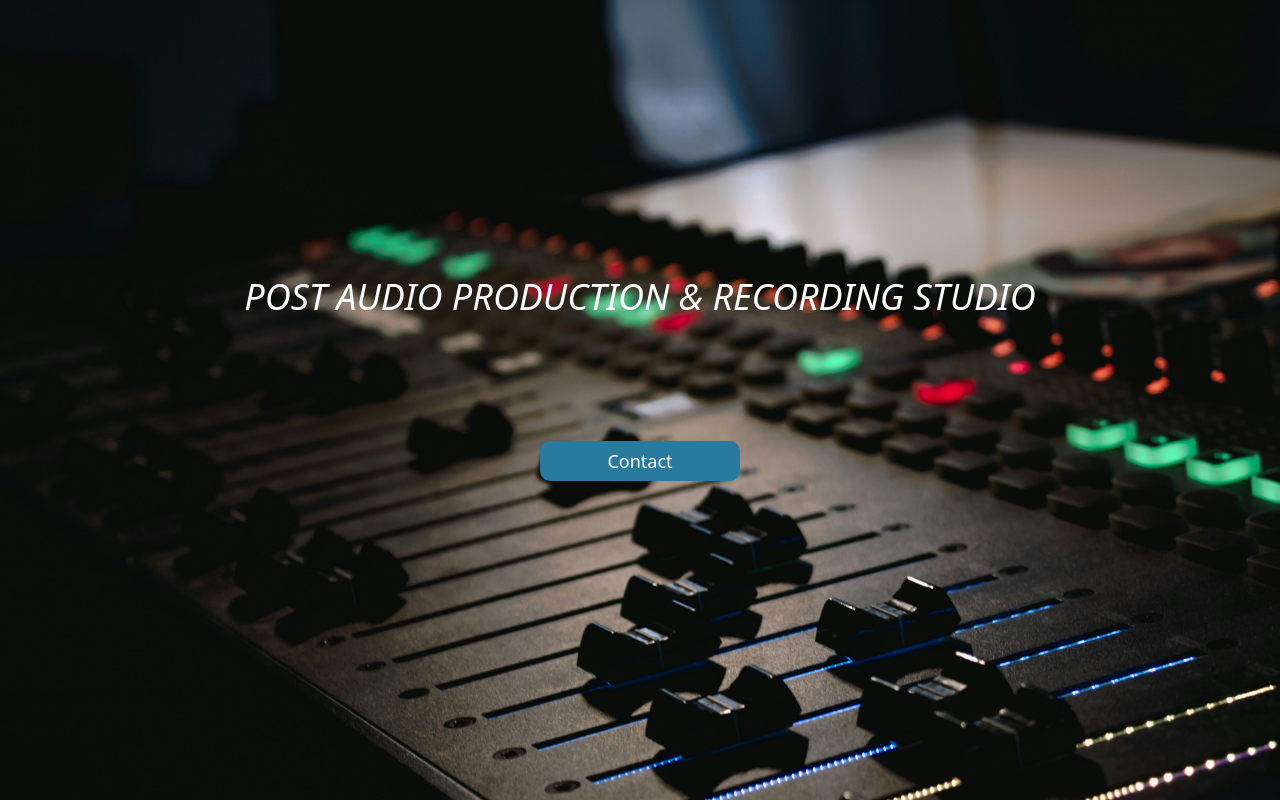
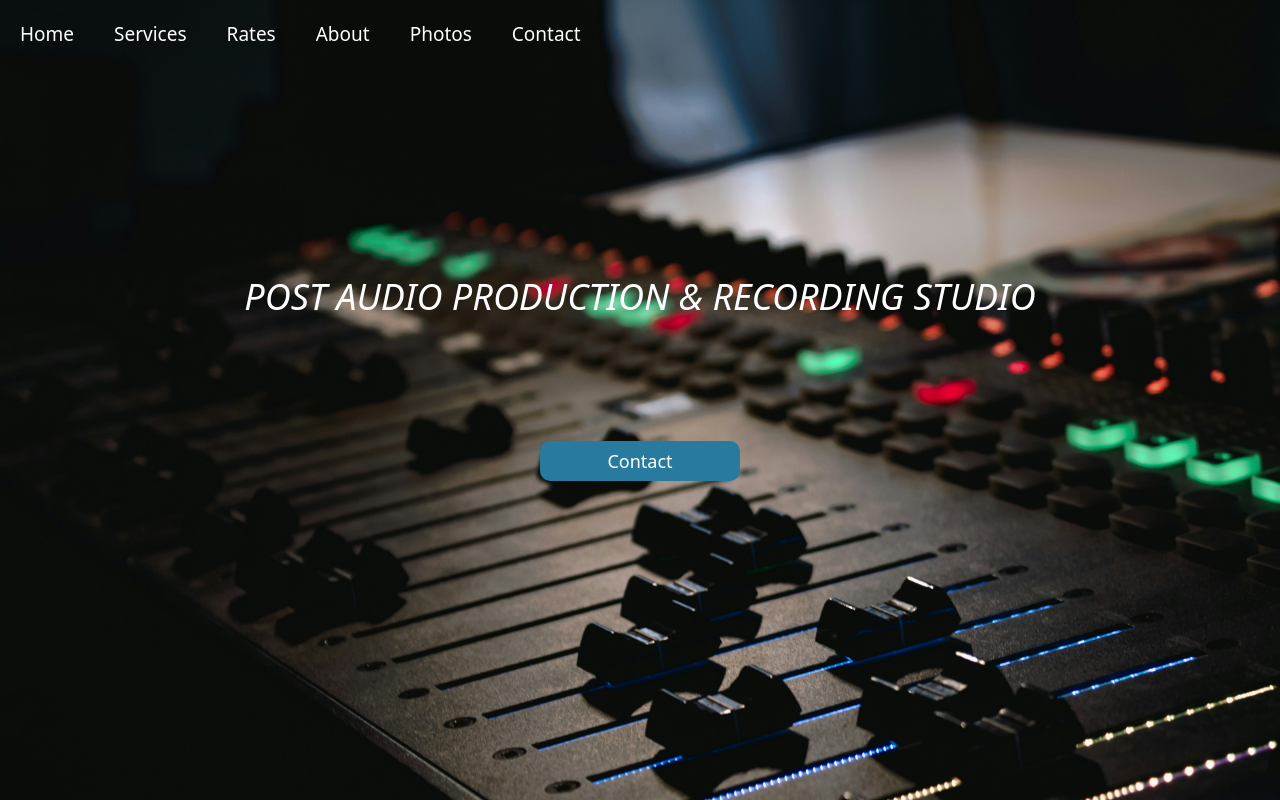
Before and after one commit to dylanhoryza/sideline-records, a React (Vite) app: page / in a window 1280 px wide. Shown: the top 800 px of the page. Built offline with nearby package versions, Linux system fonts and the light colour scheme.

Commit message:
added header and nav components

```diff
--- a/src/App.jsx
+++ b/src/App.jsx
@@ -2,12 +2,13 @@ import { useState } from 'react'
 import { Outlet } from 'react-router-dom';
 import './App.css'
 import 'bootstrap/dist/css/bootstrap.min.css';
+import Header from './components/Header';
 
 function App() {
   return (
     <div className='app-wrapper'>
     <div className='app-container'>
-
+      <Header />
       <Outlet />
     </div>
 
--- /dev/null
+++ b/src/components/Header.jsx
@@ -0,0 +1,12 @@
+import Navbar from "./Navbar";
+
+import '../styles/header.css'
+export default function Header() {
+  return (
+    <div>
+
+
+      <Navbar />
+    </div>
+  );
+}
--- /dev/null
+++ b/src/components/Navbar.jsx
@@ -0,0 +1,78 @@
+import React, { useState, useEffect, useRef } from 'react';
+import { Link } from 'react-router-dom';
+import '../styles/navbar.css';
+
+
+const Navbar = () => {
+  const [isOpen, setIsOpen] = useState(false);
+  const menuRef = useRef(null);
+
+  useEffect(() => {
+    const handleClickOutside = (event) => {
+      if (
+        isOpen &&
+        menuRef.current &&
+        !menuRef.current.contains(event.target) &&
+        !event.target.classList.contains('menu-toggle')
+      ) {
+        setIsOpen(false);
+      }
+    };
+
+    document.addEventListener('mousedown', handleClickOutside);
+
+    return () => {
+      document.removeEventListener('mousedown', handleClickOutside);
+    };
+  }, [isOpen]);
+
+  const toggleMenu = () => {
+    setIsOpen((prevState) => !prevState); // Toggle isOpen
+  };
+
+  const closeMenu = () => {
+    setIsOpen(false);
+  };
+
+  return (
+    <nav className="navbar">
+       <div className="header-image">
+      {/* <img src={logoImage} alt="logo" className="logo-header"/> */}
+      </div>
+      <div className="menu-toggle" onClick={toggleMenu}>
+        <div className={`hamburger ${isOpen ? 'open' : ''}`}></div>
+        <div className={`hamburger ${isOpen ? 'open' : ''}`}></div>
+        <div className={`hamburger ${isOpen ? 'open' : ''}`}></div>
+        <div className={`hamburger ${isOpen ? 'open' : ''}`}></div>
+      </div>
+      {isOpen && (
+        <ul className="menu-items"     style={{
+          display: isOpen ? 'block' : 'none',
+          position: 'absolute',
+          top: '50px',
+          left: 0,
+          width: '100%',
+          backgroundColor: '#333',
+        }} ref={menuRef}>
+          <li className='background-nav-container'><Link to="/" onClick={closeMenu}>Home</Link></li>
+          <li className='background-nav-container'><Link to="/services" onClick={closeMenu}>Services</Link></li>
+          <li className='background-nav-container'><Link to="/pricing" onClick={closeMenu}>Rates</Link></li>
+          <li className='background-nav-container'><Link to="/about" onClick={closeMenu}>About</Link></li>
+          <li className='background-nav-container'><Link to="/photos" onClick={closeMenu}>Photos</Link></li>
+          <li className='background-nav-container'><Link to="/contact" onClick={closeMenu}>Contact</Link></li>
+        </ul>
+      )}
+
+      <ul className="desktop-menu">
+        <li><Link to="/">Home</Link></li>
+        <li><Link to="/services">Services</Link></li>
+        <li><Link to="/rates">Rates</Link></li>
+        <li><Link to="/about">About</Link></li>
+        <li><Link to="/about">Photos</Link></li>
+        <li><Link to="/contact">Contact</Link></li>
+      </ul>
+    </nav>
+  );
+};
+
+export default Navbar;
--- /dev/null
+++ b/src/styles/navbar.css
@@ -0,0 +1,151 @@
+/* For mobile screens */
+@media (max-width: 767px) {
+  .menu-toggle {
+    display: block;
+
+  }
+
+  .header-image {
+    margin-right: 70px;
+    margin-left: 0;
+  }
+
+
+  .menu-items li, .menu-span {
+    margin-bottom: 10px;
+    font-size: 24px;
+
+    width: 100%;
+    text-decoration: none;
+  }
+  .menu-items li a, .menu-span {
+    color: #fff;
+    text-decoration: none;
+    padding: 10px;
+    display: block;
+
+  }
+  .menu-items li a:hover {
+    background-color: rgb(128, 184, 208);
+    border-radius: 8px;
+  }
+  .desktop-menu {
+    display: none;
+  }
+  .navbar {
+    position: fixed;
+    top: 0;
+    right: 0;
+    padding: 10px;
+    z-index: 1000;
+    /*navbar is above other content */
+  }
+
+  .background-nav-container {
+    width: 65px;
+
+  }
+
+  .hamburger {
+    width: 35px;
+    height: 3px;
+    background-color: #fff;
+    margin-bottom: 5px;
+    transition: transform 0.3s ease; /* Only transform property is transitioned */
+  }
+
+  .dropdown-menu {
+    display: none;
+    position: absolute;
+    top: 100%;
+    left: 0;
+    background-color: #333;
+    padding: 10px;
+  }
+
+  .dropdown-menu li {
+    list-style: none;
+  }
+
+  .dropdown-menu li a {
+    color: white;
+    text-decoration: none;
+    display: block;
+    padding: 5px 10px;
+  }
+
+  .dropdown-menu li a:hover {
+    background-color: #555;
+  }
+
+  .menu-items .background-nav-container:hover .dropdown-menu {
+    display: block;
+  }
+
+}
+
+/* For desktop screens */
+@media (min-width: 768px) {
+  .menu-toggle {
+    display: none;
+  }
+  .menu-items {
+    display: none;
+  }
+  .desktop-menu {
+    display: flex;
+    list-style: none;
+    padding: 0;
+    margin: 0;
+  }
+  .desktop-menu li {
+    margin-right: 20px;
+  }
+  .desktop-menu li a {
+    color: #fff;
+    text-decoration: none;
+    padding: 10px;
+    display: block;
+    font-size: 19px;
+  }
+  .desktop-menu span {
+    color: #fff;
+    text-decoration: none;
+    padding: 10px;
+    display: block;
+    font-size: 20px;
+  }
+
+  .desktop-menu li a:hover {
+    background-color: rgb(128, 184, 208);
+    border-radius: 8px;
+  }
+  .desktop-menu span:hover .dropdown-menu {
+    background-color: rgb(128, 184, 208);
+    border-radius: 8px;
+    display: block;
+  }
+  .dropdown-menu li:hover {
+    color: black;
+  }
+
+  .navbar {
+    position: fixed;
+    top: 0;
+    right: 0;
+    padding: 10px;
+    z-index: 1000;
+    display: flex;
+    justify-content: space-between; /* Align items to the start and end of the container */
+    align-items: center; /*navbar is above other content */
+  }
+  .header-image {
+    margin-right: 1050px; /* Adjust margin as needed */
+  }
+}
+
+@media (min-width: 1920px) {
+  .header-image {
+    margin-right: 1150px; /* Adjust margin as needed */
+  }
+}
```
Also changed, not shown: src/styles/header.css (added).
